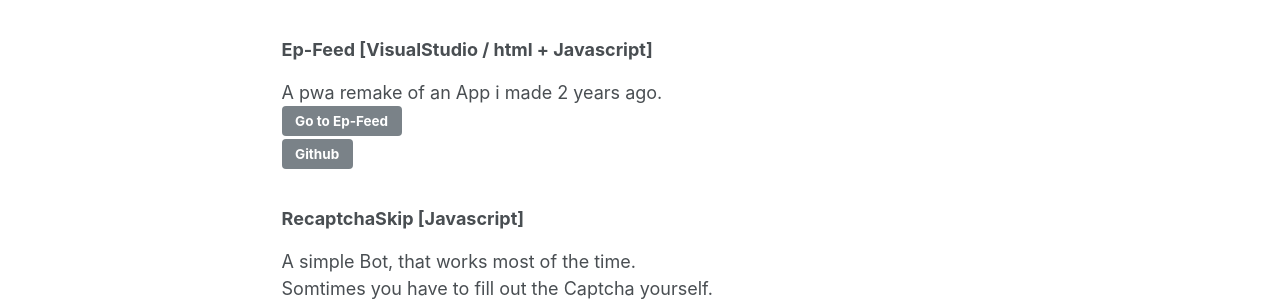
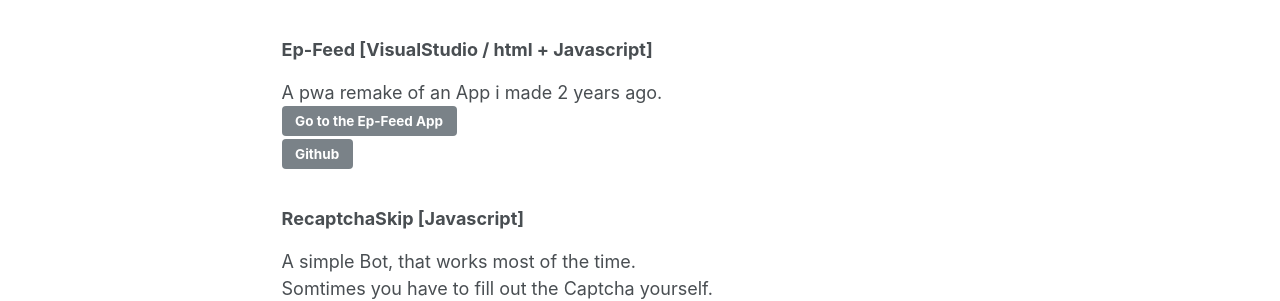
Before and after one commit to Janik313/janik313.github.io, a Jekyll site: the page built from _pages/downloads.md, in a window 1280 px wide. Shown: the part 1013-1314 px from the top of the page. Built offline with Jekyll 4.4.1, drawn with Linux system fonts in a browser that asks for light colours.

Commit message:
Update downloads.md

```diff
--- a/_pages/downloads.md
+++ b/_pages/downloads.md
@@ -49,7 +49,7 @@
 
 <h3>Ep-Feed [VisualStudio / html + Javascript]</h3>
 A pwa remake of an App i made 2 years ago.
-<br><button onclick="window.location.href='https://janik313.github.io/EpFeed/'" class="btn">Go to Ep-Feed</button>
+<br><button onclick="window.location.href='https://janik313.github.io/EpFeed/'" class="btn">Go to the Ep-Feed App</button>
 <br><button onclick="window.location.href='https://github.com/Janik313/EpFeed'" class="btn">Github</button>
 
 <h3>RecaptchaSkip [Javascript]</h3>
```
